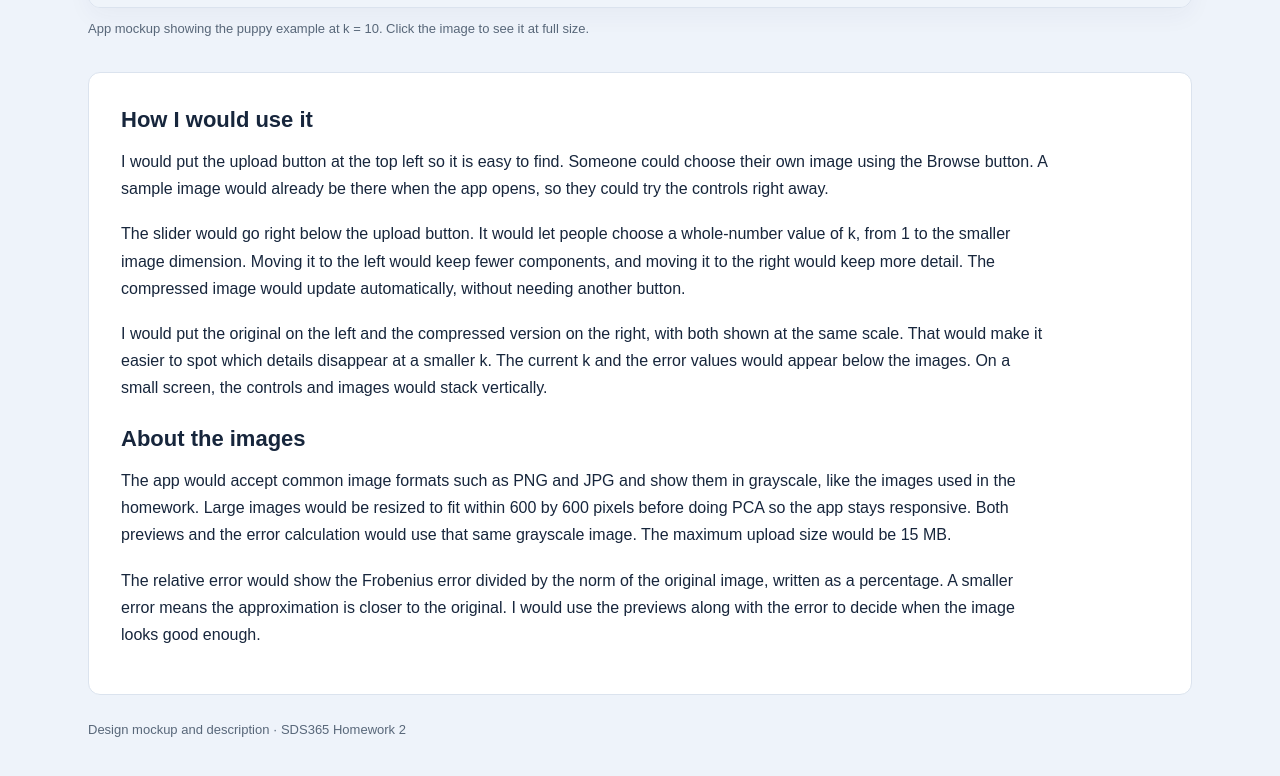
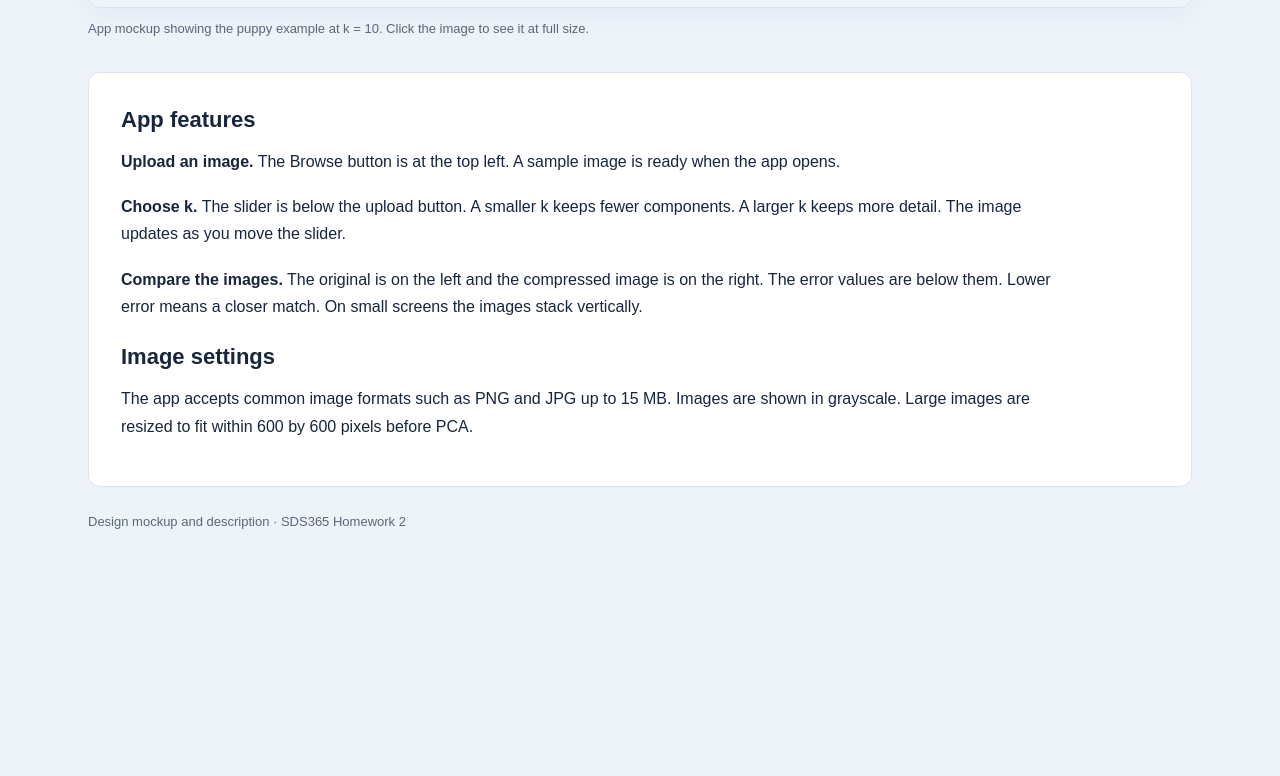
Before and after one commit to suryavjay/SDS365HW2-AppDesign, a plain HTML site: page index.html in a window 1280 px wide. Shown: the part 1074-1850 px from the top of the page. After the commit the page ends 1671 px from the top, so only its background shows below. Drawn offline with Linux system fonts and the light colour scheme.

Commit message:
Shorten app description and describe current features

```diff
--- a/index.html
+++ b/index.html
@@ -12,20 +12,19 @@
 <main>
 <div class="eyebrow">SDS365 / HOMEWORK 2</div>
 <h1>Image Compression App</h1>
-<p class="intro">I wanted a simple way to upload an image, change the number of components, and see how the result compares with the original.</p>
+<p class="intro">Upload an image and choose how many components to keep. Compare the result with the original.</p>
 <a class="button" href="https://suryavijay.shinyapps.io/sds365-image-compression/">Open the Shiny app</a>
 <figure>
 <a href="mockup.png"><img src="mockup.png" alt="App mockup with an upload button and k slider on the left, and the original puppy image and its PCA approximation side by side on the right. Error values appear below the images."></a>
 <figcaption>App mockup showing the puppy example at k = 10. Click the image to see it at full size.</figcaption>
 </figure>
 <section class="description">
-<h2>How I would use it</h2>
-<p>I would put the upload button at the top left so it is easy to find. Someone could choose their own image using the Browse button. A sample image would already be there when the app opens, so they could try the controls right away.</p>
-<p>The slider would go right below the upload button. It would let people choose a whole-number value of k, from 1 to the smaller image dimension. Moving it to the left would keep fewer components, and moving it to the right would keep more detail. The compressed image would update automatically, without needing another button.</p>
-<p>I would put the original on the left and the compressed version on the right, with both shown at the same scale. That would make it easier to spot which details disappear at a smaller k. The current k and the error values would appear below the images. On a small screen, the controls and images would stack vertically.</p>
-<h2>About the images</h2>
-<p>The app would accept common image formats such as PNG and JPG and show them in grayscale, like the images used in the homework. Large images would be resized to fit within 600 by 600 pixels before doing PCA so the app stays responsive. Both previews and the error calculation would use that same grayscale image. The maximum upload size would be 15 MB.</p>
-<p>The relative error would show the Frobenius error divided by the norm of the original image, written as a percentage. A smaller error means the approximation is closer to the original. I would use the previews along with the error to decide when the image looks good enough.</p>
+<h2>App features</h2>
+<p><strong>Upload an image.</strong> The Browse button is at the top left. A sample image is ready when the app opens.</p>
+<p><strong>Choose k.</strong> The slider is below the upload button. A smaller k keeps fewer components. A larger k keeps more detail. The image updates as you move the slider.</p>
+<p><strong>Compare the images.</strong> The original is on the left and the compressed image is on the right. The error values are below them. Lower error means a closer match. On small screens the images stack vertically.</p>
+<h2>Image settings</h2>
+<p>The app accepts common image formats such as PNG and JPG up to 15 MB. Images are shown in grayscale. Large images are resized to fit within 600 by 600 pixels before PCA.</p>
 </section>
 <footer>Design mockup and description · SDS365 Homework 2</footer>
 </main>
```
